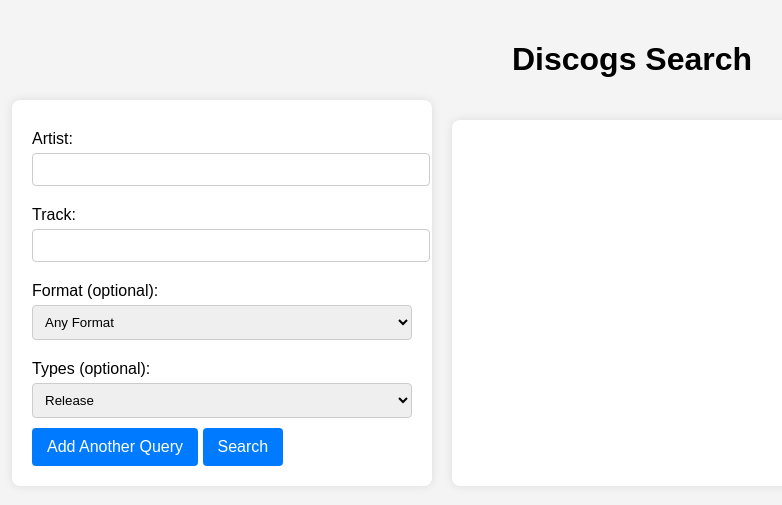
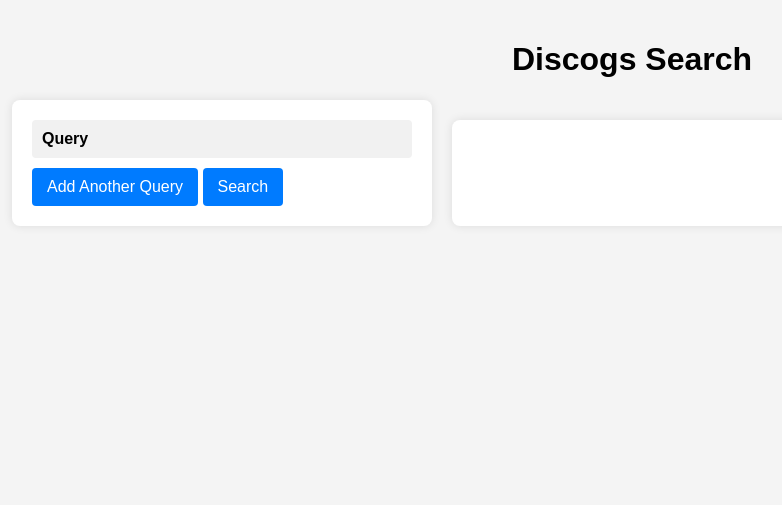
Before and after one commit to NathanOrme/discogs-query-api, a Spring Boot app: page / in a window 1280 px wide. Shown: the top 505 px of the page, without its empty margins (8-790 px from the left). Run offline with Spring Boot 4, Linux system fonts and the light colour scheme; the visitor is signed in with stand-in values (Sample User, id 1); some of the project's set-up classes (security, data sources, template engines, error pages and the like) are left out, and stand-ins take their place.

Commit message:
Update HTML page

```diff
--- a/src/main/resources/static/index.html
+++ b/src/main/resources/static/index.html
@@ -105,6 +105,28 @@
                 max-width: 100%;
             }
         }
+        /* Collapsible Query Form */
+        .query {
+            margin-bottom: 10px;
+        }
+        .query-header {
+            cursor: pointer;
+            font-weight: bold;
+            padding: 10px;
+            background: #f1f1f1;
+            border-radius: 4px;
+            margin-bottom: 5px;
+        }
+        .query-content {
+            display: none; /* Hidden by default */
+            padding: 10px;
+            border: 1px solid #ddd;
+            border-radius: 4px;
+            background: #fff;
+        }
+        .query-content.visible {
+            display: block;
+        }
     </style>
 </head>
 <body>
@@ -128,7 +150,7 @@
     const discogsTypes = [
         { value: 'RELEASE', text: 'Release' },
         { value: 'MASTER', text: 'Master' },
-        { value: '', text: 'Select a type' }
+        { value: '', text: 'Any Type' }
     ];
 
     // Enum values for DiscogFormats
@@ -146,12 +168,23 @@
         const queryDiv = document.createElement('div');
         queryDiv.className = 'query';
 
-        queryDiv.innerHTML = `
+        const queryHeader = document.createElement('div');
+        queryHeader.className = 'query-header';
+        queryHeader.textContent = 'Query';
+        queryHeader.addEventListener('click', () => {
+            const content = queryDiv.querySelector('.query-content');
+            content.classList.toggle('visible');
+        });
+
+        const queryContent = document.createElement('div');
+        queryContent.className = 'query-content';
+
+        queryContent.innerHTML = `
             <label for="artist">Artist:</label>
             <input type="text" class="artist" name="artist" required>
 
-            <label for="track">Track:</label>
-            <input type="text" class="track" name="track" required>
+            <label for="track">Track (optional):</label>
+            <input type="text" class="track" name="track">
 
             <label for="format">Format (optional):</label>
             <select class="format" name="format">
@@ -164,28 +197,38 @@
             </select>
         `;
 
+        queryDiv.appendChild(queryHeader);
+        queryDiv.appendChild(queryContent);
+
         queriesContainer.appendChild(queryDiv);
     }
 
     // Add the initial query fields
     createQueryFields();
 
-    addQueryButton.addEventListener('click', createQueryFields);
+    addQueryButton.addEventListener('click', () => {
+        // Collapse all existing queries before adding a new one
+        document.querySelectorAll('.query-content').forEach(content => {
+            content.classList.remove('visible');
+        });
+
+        createQueryFields();
+    });
 
     document.getElementById('searchForm').addEventListener('submit', function(event) {
         event.preventDefault();
 
         const queries = Array.from(document.querySelectorAll('.query')).map(queryDiv => {
             const artist = queryDiv.querySelector('.artist').value;
-            const track = queryDiv.querySelector('.track').value;
-            const format = queryDiv.querySelector('.format').value;
-            const types = queryDiv.querySelector('.types').value;
+            const track = queryDiv.querySelector('.track').value || null; // Make track optional
+            const format = queryDiv.querySelector('.format').value || null;
+            const types = queryDiv.querySelector('.types').value || null;
 
             return {
                 artist: artist,
                 track: track,
-                format: format || null,
-                types: types || null
+                format: format,
+                types: types
             };
         });
 
```
